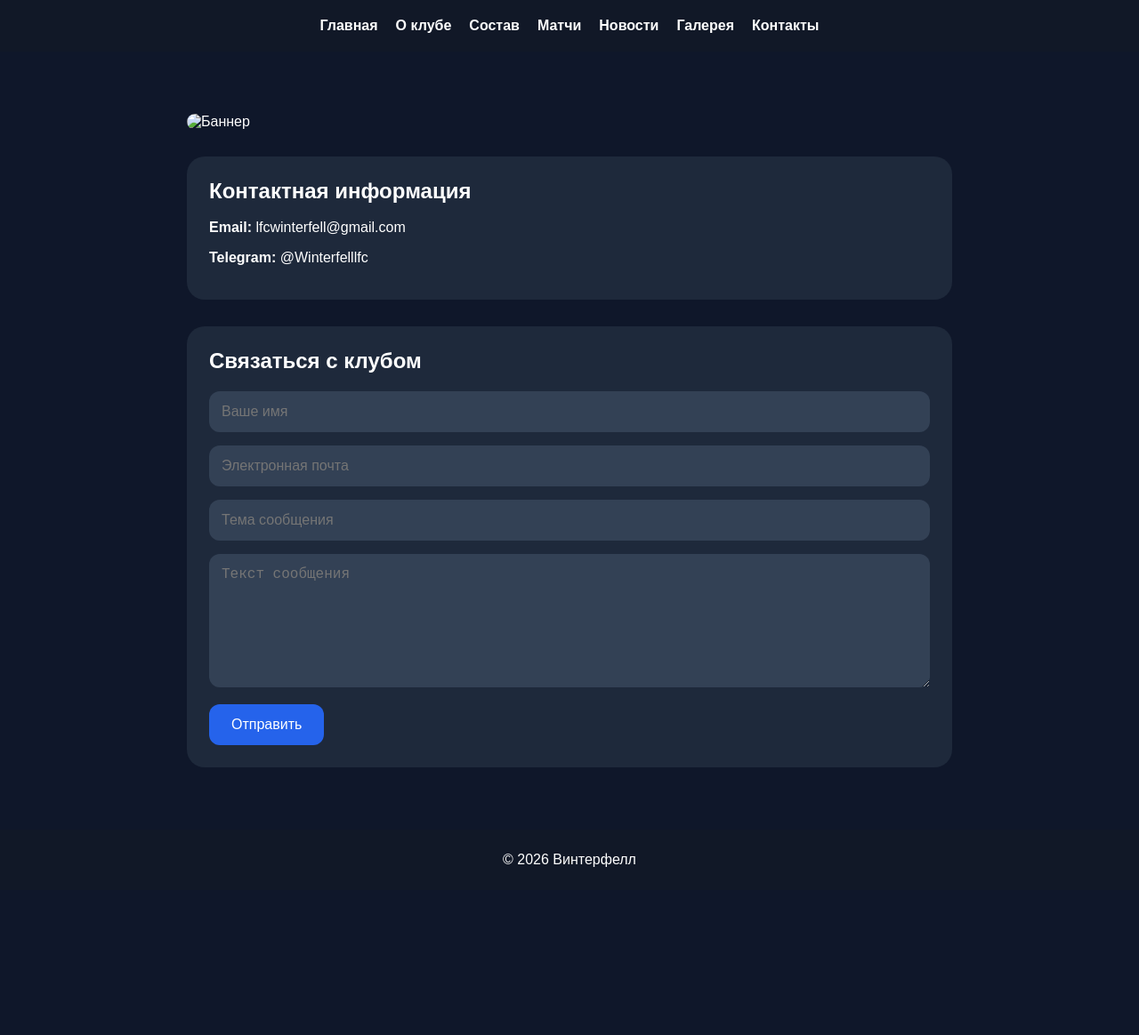
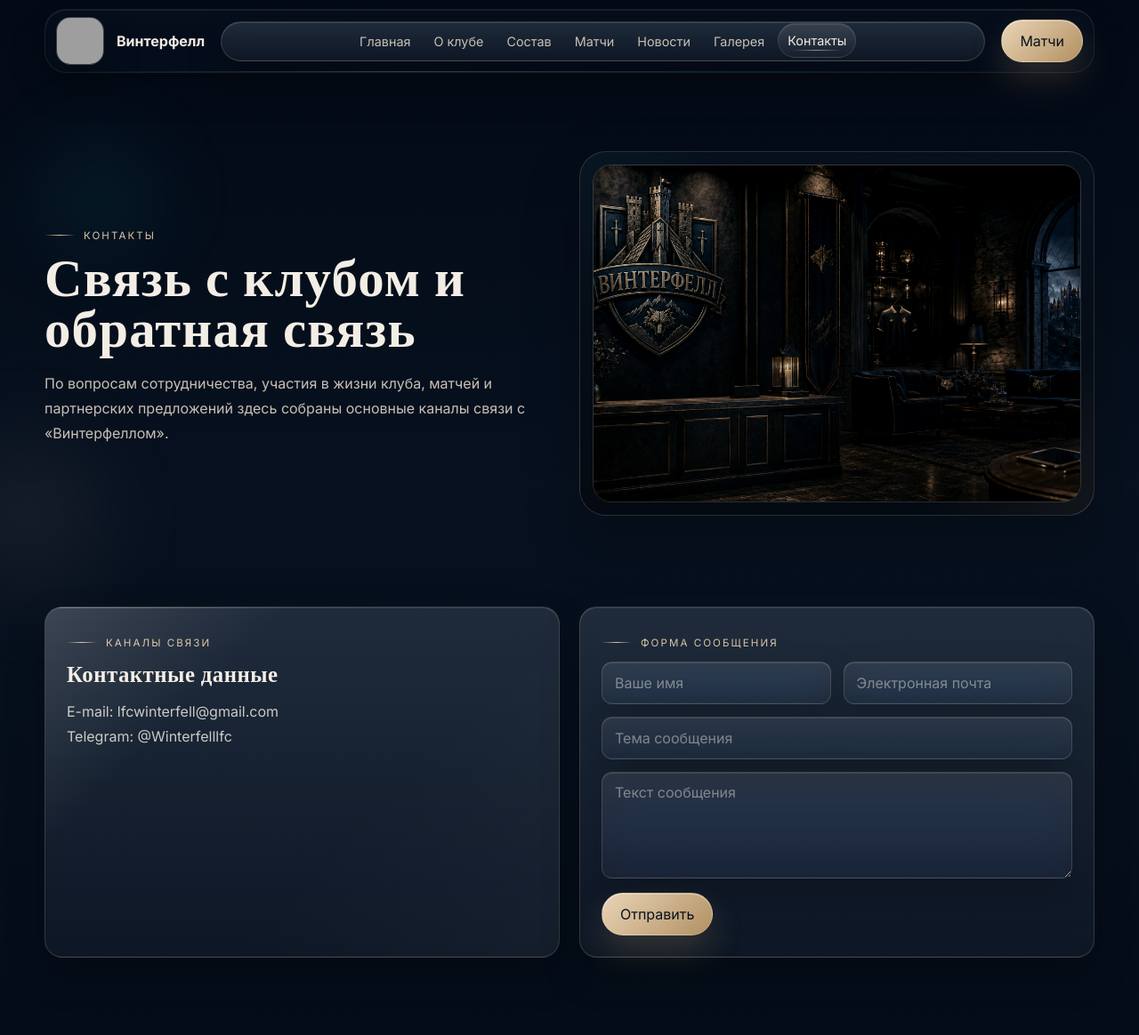
Before and after one commit to Lord-Stark-winterfell/winterfell-app, a website: page contacts.html in a window 1280 px wide. Shown: the top 1164 px of the page at 89% size. Before the commit the page ends 1001 px from the top, so only its background shows below. Drawn offline with nearby package versions, Linux system fonts and the light colour scheme; no server answers; grey boxes are pictures that could not be loaded.

Commit message:
Update contacts.html

```diff
--- a/contacts.html
+++ b/contacts.html
@@ -1,183 +1,55 @@
 <!DOCTYPE html>
 <html lang="ru">
 <head>
-    <meta charset="UTF-8">
-    <meta name="viewport" content="width=device-width, initial-scale=1.0">
-    <title>Контакты — Винтерфелл</title>
+  <meta charset="UTF-8">
+  <meta name="viewport" content="width=device-width, initial-scale=1.0">
+  <title>Винтерфелл — Контакты</title>
+  <link rel="preconnect" href="https://fonts.googleapis.com">
+  <link rel="preconnect" href="https://fonts.gstatic.com" crossorigin>
+  <link href="https://fonts.googleapis.com/css2?family=Inter:wght@400;500;600;700;800&family=Cormorant+Garamond:wght@500;600;700&display=swap" rel="stylesheet">
+  <link rel="stylesheet" href="assets/css/styles.css">
+</head>
+<body data-page="contacts.html">
+  <div id="site-header"></div>
+  <main>
+    <section class="hero">
+      <div class="container layout-two">
+        <div class="reveal">
+          <span class="eyebrow">Контакты</span>
+          <h1 class="page-title">Связь с клубом и обратная связь</h1>
+          <p>По вопросам сотрудничества, участия в жизни клуба, матчей и партнерских предложений здесь собраны основные каналы связи с «Винтерфеллом».</p>
+        </div>
+        <div class="visual-frame reveal">
+          <img src="assets/img/banners/banner-contacts.jpg" alt="Знак клуба">
+</div>
+      </div>
+    </section>
 
-    <style>
-        * {
-            margin: 0;
-            padding: 0;
-            box-sizing: border-box;
-        }
-
-        body {
-            font-family: Arial, sans-serif;
-            background: #0f172a;
-            color: white;
-        }
-
-        header {
-            background: #111827;
-            padding: 20px;
-        }
-
-        nav {
-            display: flex;
-            justify-content: center;
-            gap: 20px;
-            flex-wrap: wrap;
-        }
-
-        nav a {
-            color: white;
-            text-decoration: none;
-            font-weight: bold;
-        }
-
-        .container {
-            max-width: 900px;
-            margin: 50px auto;
-            padding: 20px;
-        }
-
-        .banner {
-            width: 100%;
-            border-radius: 20px;
-            margin-bottom: 30px;
-            object-fit: cover;
-        }
-
-        .contact-info {
-            background: #1e293b;
-            padding: 25px;
-            border-radius: 20px;
-            margin-bottom: 30px;
-        }
-
-        .contact-info h2 {
-            margin-bottom: 15px;
-        }
-
-        .contact-info p {
-            margin-bottom: 10px;
-            line-height: 1.5;
-        }
-
-        .contact-form {
-            background: #1e293b;
-            padding: 25px;
-            border-radius: 20px;
-        }
-
-        .contact-form h2 {
-            margin-bottom: 20px;
-        }
-
-        .contact-form input,
-        .contact-form textarea {
-            width: 100%;
-            padding: 14px;
-            margin-bottom: 15px;
-            border: none;
-            border-radius: 12px;
-            background: #334155;
-            color: white;
-            font-size: 16px;
-        }
-
-        .contact-form textarea {
-            min-height: 150px;
-            resize: vertical;
-        }
-
-        .contact-form button {
-            background: #2563eb;
-            color: white;
-            border: none;
-            padding: 14px 25px;
-            border-radius: 12px;
-            cursor: pointer;
-            font-size: 16px;
-            transition: 0.2s;
-        }
-
-        .contact-form button:hover {
-            background: #1d4ed8;
-        }
-
-        footer {
-            text-align: center;
-            padding: 25px;
-            background: #111827;
-            margin-top: 50px;
-        }
-
-        max-width: 768px {
-            .container {
-                padding: 15px;
-            }
-
-            .contact-form,
-            .contact-info {
-                padding: 20px;
-            }
-        }
-    </style>
-</head>
-<body>
-
-<header>
-    <nav>
-        <a href="index.html">Главная</a>
-        <a href="about.html">О клубе</a>
-        <a href="squad.html">Состав</a>
-        <a href="matches.html">Матчи</a>
-        <a href="news.html">Новости</a>
-        <a href="gallery.html">Галерея</a>
-        <a href="contacts.html">Контакты</a>
-    </nav>
-</header>
-
-<div class="container">
-
-    <img src="assets/banners/contacts-banner.jpg" alt="Баннер" class="banner">
-
-    <div class="contact-info">
-        <h2>Контактная информация</h2>
-
-        <p><strong>Email:</strong> lfcwinterfell@gmail.com</p>
-        <p><strong>Telegram:</strong> @Winterfelllfc</p>
-    </div>
-
-    <div class="contact-form">
-        <h2>Связаться с клубом</h2>
-
-        <form id="contactForm">
-
-            <input type="text" id="name" placeholder="Ваше имя" required>
-
-            <input type="email" id="email" placeholder="Электронная почта" required>
-
-            <input type="text" id="subject" placeholder="Тема сообщения" required>
-
-            <textarea id="message" placeholder="Текст сообщения" required></textarea>
-
-            <button type="submit">Отправить</button>
-
-        </form>
-    </div>
-
-</div>
-
-<footer>
-    © 2026 Винтерфелл
-</footer>
-
-<script>
-document.addEventListener('DOMContentLoaded', () => {
-
-    const form = document.getElementById('contactForm');
-
-    form
+    <section class="section compact">
+      <div class="container contact-grid">
+        <article class="panel reveal">
+          <span class="eyebrow">Каналы связи</span>
+          <h3>Контактные данные</h3>
+                    <p>E-mail: lfcwinterfell@gmail.com</p>
+          <p>Telegram: @Winterfelllfc</p>
+        </article>
+        <article class="form-shell reveal">
+          <span class="eyebrow">Форма сообщения</span>
+          <form id="contact-form">
+            <div class="form-grid">
+              <input name="name" placeholder="Ваше имя" required>
+              <input name="email" type="email" placeholder="Электронная почта" required>
+              <input class="full" name="subject" placeholder="Тема сообщения" required>
+              <textarea class="full" name="message" placeholder="Текст сообщения" required></textarea>
+            </div>
+            <div class="form-actions"><button class="button button-primary" type="submit">Отправить</button></div>
+            <div id="contact-message"></div>
+          </form>
+        </article>
+      </div>
+    </section>
+  </main>
+  <div id="site-footer"></div>
+  <script src="assets/js/app.js"></script>
+</body>
+</html>
```
